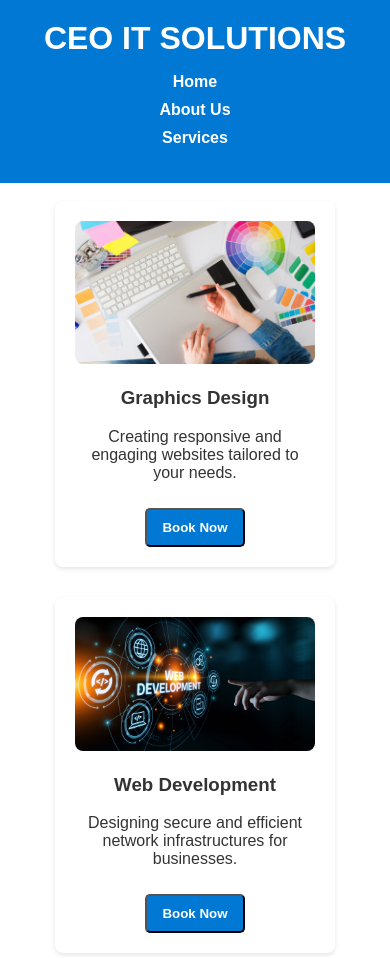
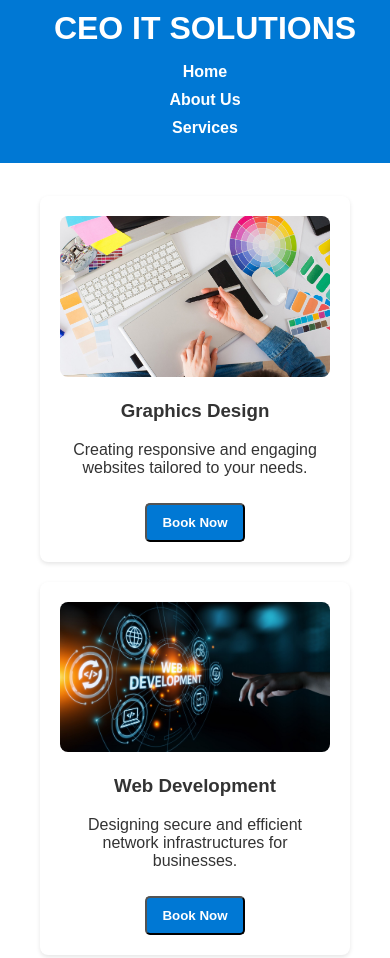
Before and after one commit to Brian-1-tech/ceoitsolutions, a plain HTML site: page service.html in a window 390 px wide. Shown: the top 958 px of the page. Drawn offline with Linux system fonts and the light colour scheme.

Commit message:
Update service.html

```diff
--- a/service.html
+++ b/service.html
@@ -7,12 +7,14 @@
     <link rel="stylesheet" href="styles.css">
     <style>
         /* Additional Styles for Services Page */
+       /* Additional Styles for Services Page */
 .services-container {
     display: flex;
     justify-content: space-around;
     flex-wrap: wrap;
     margin: 20px;
 }
+
 .service-card {
     background: #fff;
     border-radius: 8px;
@@ -22,10 +24,12 @@
     text-align: center;
     width: 250px; /* Set a fixed width for cards */
 }
+
 .service-card img {
     width: 100%; /* Make images responsive */
     border-radius: 8px;
 }
+
 .book-button {
     display: inline-block;
     margin-top: 10px;
@@ -38,9 +42,11 @@
     transition: background-color 0.3s;
     cursor: pointer;
 }
+
 .book-button:hover {
     background-color: #005bb5; /* Darker shade on hover */
 }
+
 /* Modal styles */
 .modal {
     display: none;
@@ -54,6 +60,7 @@
     background-color: rgba(0,0,0,0.4);
     padding-top: 60px;
 }
+
 .modal-content {
     background-color: #fefefe;
     margin: 5% auto;
@@ -63,31 +70,37 @@
     max-width: 500px;
     border-radius: 8px;
 }
+
 .close {
     color: #aaa;
     float: right;
     font-size: 28px;
     font-weight: bold;
 }
+
 .close:hover,
 .close:focus {
     color: black;
     text-decoration: none;
     cursor: pointer;
 }
+
 .form-group {
     margin-bottom: 15px;
 }
+
 .form-group label {
     display: block;
     margin-bottom: 5px;
 }
+
 .form-group input {
     width: 100%;
     padding: 8px;
     border: 1px solid #ccc;
     border-radius: 4px;
 }
+
 .confirm-button {
     background-color: #28a745; /* Success color */
     color: white;
@@ -96,9 +109,31 @@
     border-radius: 5px;
     cursor: pointer;
 }
+
 .confirm-button:hover {
     background-color: #218838; /* Darker shade on hover */
 }
+
+/* Responsive Styles */
+@media (max-width: 600px) {
+    .services-container {
+        justify-content: center; /* Center cards on smaller screens */
+    }
+    .service-card {
+        width: 90%; /* Use most of the screen width */
+        margin: 10px 0; /* Adjust margin */
+    }
+    header {
+        padding: 10px; /* Reduce header padding */
+    }
+    h2 {
+        font-size: 1.5em; /* Adjust heading size */
+    }
+    .modal-content {
+        width: 95%; /* Adjust modal width */
+    }
+}
+
     </style>
 </head>
 <body>
```
Lines whose indentation alone changed are shown as unchanged.
